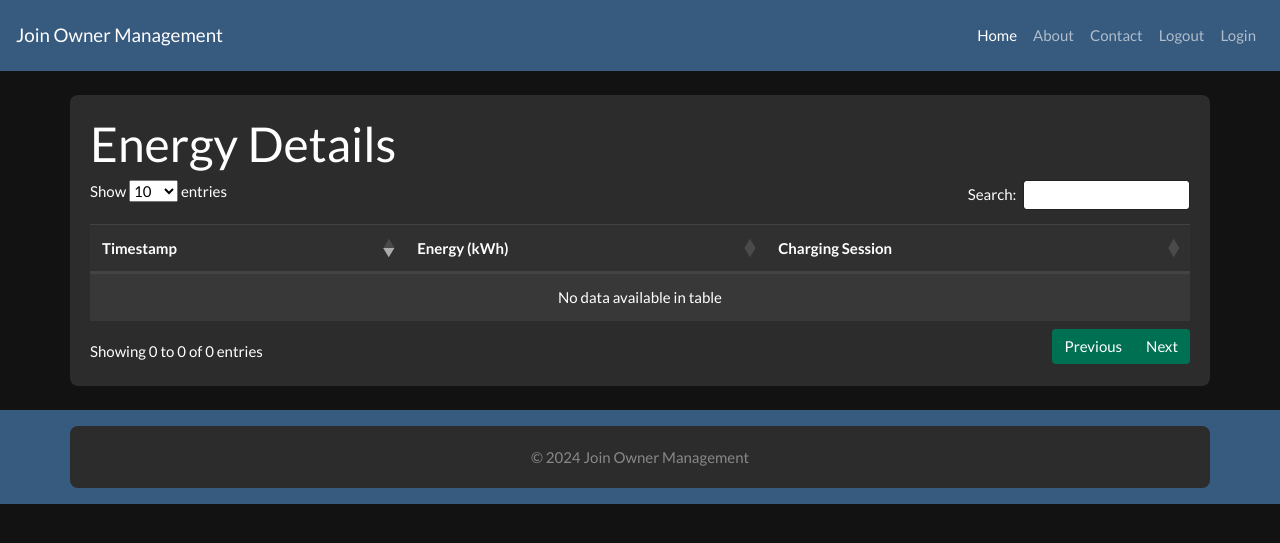
After one commit to tordaro/joint_ownership_management, a Django app: page /energy_details in a window 1280 px wide. The commit adds this page. Shown: the top 543 px of the page. Run offline with Django 5.2, Linux system fonts and the light colour scheme; data that the repository does not hold is empty; some libraries are stand-ins or nearby versions.

Commit message:
energy details view

```diff
--- a/src/car_charging/templates/car_charging/base.html
+++ b/src/car_charging/templates/car_charging/base.html
@@ -74,11 +74,17 @@
     <script src="https://cdn.datatables.net/1.10.21/js/dataTables.bootstrap4.min.js"></script>
     <script>
         $(document).ready(function() {
-            $('#chargingSessionsTable').DataTable({
-                "order": [[3, "desc"]],
-                "paging": true,
-                "pagingType": "simple_numbers"
-            });
+          $('#chargingSessionsTable').DataTable({
+            "order": [[3, "desc"]],
+            "paging": true,
+            "pagingType": "simple_numbers"
+          });
+
+          $('#energyDetailsTable').DataTable({
+            "order": [[0, "desc"]],
+            "paging": true,
+            "pagingType": "simple_numbers"
+          });
         });
     </script>
     {% block extra_js %}{% endblock %}
--- /dev/null
+++ b/src/car_charging/templates/car_charging/energy_details.html
@@ -0,0 +1,37 @@
+{% extends "car_charging/base.html" %} {% block title %}Energy Details{% endblock %} {% block content %}
+{% if charging_session %}
+    <h1>Energy Details for Session {{ charging_session.id }}</h1>
+    <div class="card mb-3">
+      <div class="card-header">
+        Charging Session Details
+      </div>
+      <div class="card-body">
+        <p><strong>User:</strong> {{ charging_session.user_full_name }}</p>
+        <p><strong>Device Name:</strong> {{ charging_session.device_name }}</p>
+        <p><strong>Start Date Time:</strong> {{ charging_session.start_date_time|date:"d-m-y H:i" }}</p>
+        <p><strong>End Date Time:</strong> {{ charging_session.end_date_time|date:"d-m-y H:i" }}</p>
+        <p><strong>Energy (kWh):</strong> {{ charging_session.energy|floatformat:1 }}</p>
+      </div>
+    </div>
+  {% else %}
+    <h1>Energy Details</h1>
+  {% endif %}
+<table id="energyDetailsTable" class="table table-dark table-striped">
+  <thead>
+    <tr>
+      <th scope="col">Timestamp</th>
+      <th scope="col">Energy (kWh)</th>
+      <th scope="col">Charging Session</th>
+    </tr>
+  </thead>
+  <tbody>
+    {% for detail in energy_details %}
+    <tr>
+      <td>{{ detail.timestamp|date:"d-m-y H:i" }}</td>
+      <td>{{ detail.energy|floatformat:1 }}</td>
+      <td>{{ detail.charging_session }}</td>
+    </tr>
+    {% endfor %}
+  </tbody>
+</table>
+{% endblock %}
--- a/src/car_charging/urls.py
+++ b/src/car_charging/urls.py
@@ -1,12 +1,13 @@
 from django.urls import path
 
-from car_charging.views import home, charging_sessions
+from car_charging.views import home, charging_sessions, EnergyDetailsListView
 
 app_name = "charging"
 
 urlpatterns = [
     path("", home, name="home"),
     path("charging_sessions", charging_sessions, name="charging_sessions"),
+    path("energy_details", EnergyDetailsListView.as_view(), name="energy_details"),
     # path("token", auth_token.token_status, name="token_status"),
     # path("renew_token", auth_token.renew_token, name="renew_token"),
     # path("history", history.ChargeHistoryView.as_view(), name="history"),
--- a/src/car_charging/views/EnergyDetailsListView.py
+++ b/src/car_charging/views/EnergyDetailsListView.py
@@ -1,9 +1,30 @@
+from django.shortcuts import get_object_or_404
 from django.views.generic.list import ListView
 from car_charging.models import EnergyDetails
+
+from car_charging.models import ChargingSession
 
 
 class EnergyDetailsListView(ListView):
     model = EnergyDetails
-    paginate_by = 15
-    template_name = "car_charging/energy_detail_list.html"
+    template_name = "car_charging/energy_details.html"
     context_object_name = "energy_details"
+
+    def get_queryset(self):
+        qs = EnergyDetails.objects.select_related("charging_session")
+
+        session_id = self.request.GET.get("session_id")
+        if session_id:
+            qs = qs.filter(charging_session=session_id)
+
+        if self.request.user.is_staff:
+            return qs
+        else:
+            return qs.filter(charging_session__user_id=self.request.user.id)
+
+    def get_context_data(self, **kwargs):
+        context = super().get_context_data(**kwargs)
+        session_id = self.request.GET.get("session_id")
+        if session_id:
+            context["charging_session"] = get_object_or_404(ChargingSession, id=session_id)
+        return context
--- a/src/car_charging/views/__init__.py
+++ b/src/car_charging/views/__init__.py
@@ -1,10 +1,11 @@
 from .home import home
 from .charging_sessions import charging_sessions
+from .EnergyDetailsListView import EnergyDetailsListView
 
 # from .history import ChargeHistoryView
 # from .auth_token import renew_token
 # from .ChargingSessionListView import ChargingSessionListView
 # from .EnergyDetailsListView import EnergyDetailsListView
 
-__all__ = ["home", "charging_sessions"]
+__all__ = ["home", "charging_sessions", "EnergyDetailsListView"]
 # __all__ = ["index", "ChargeHistoryView", "renew_token", "ChargingSessionListView", "EnergyDetailsListView"]
```
